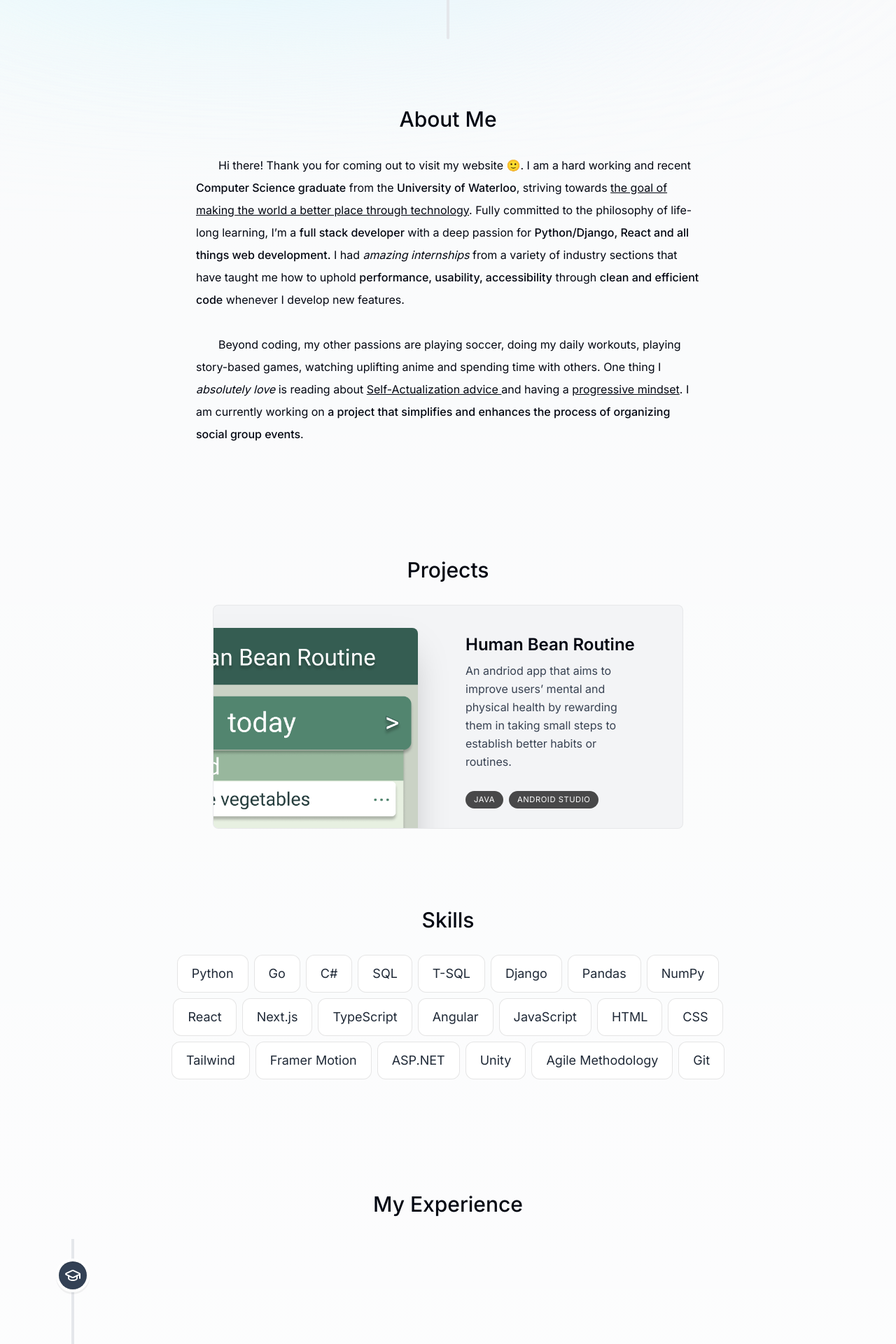
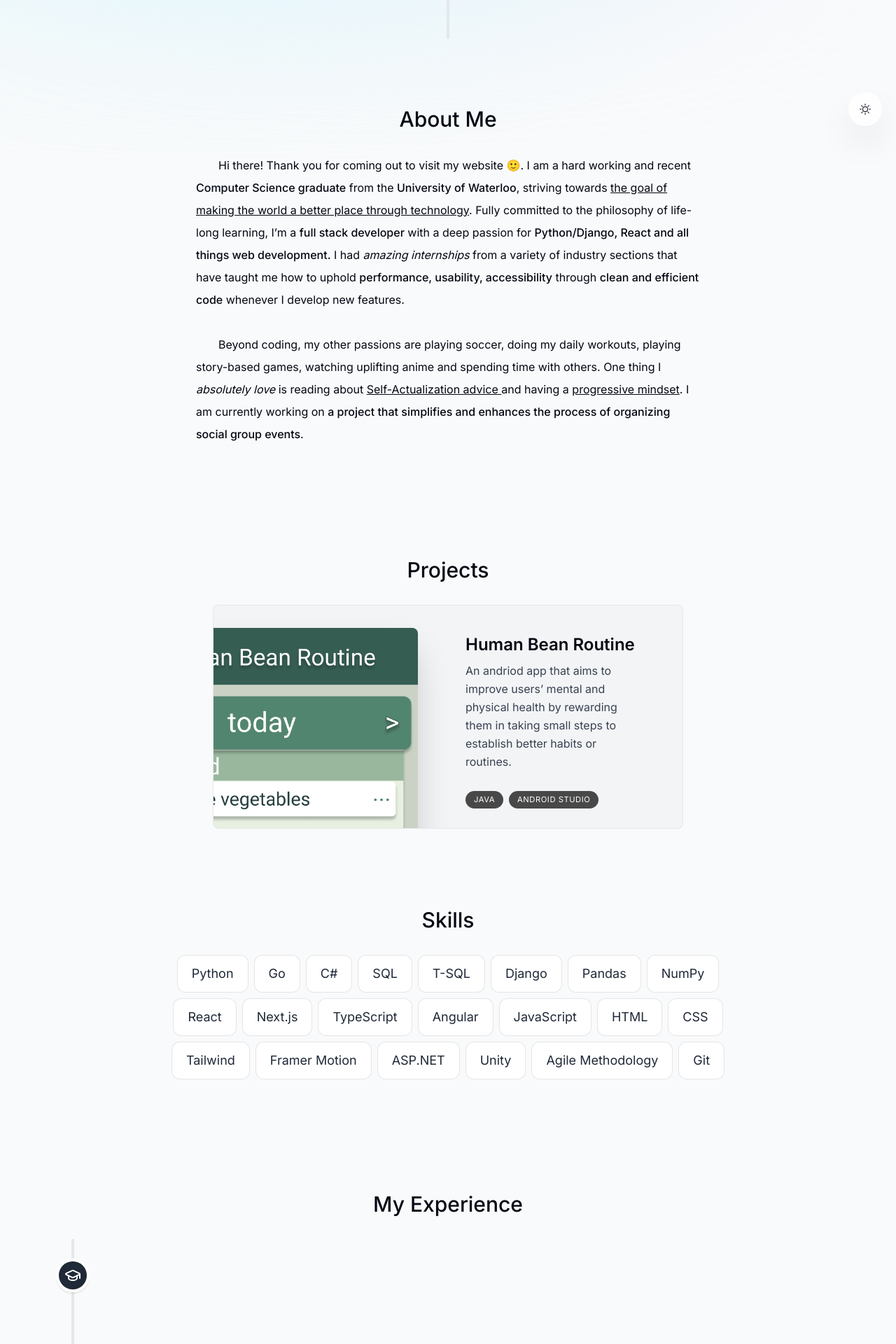
Before and after one commit to KevinGeorge11/portfolio-website, a Next.js app: page / in a window 1280 px wide. Shown: the part 600-2520 px from the top of the page at 70% size. Built offline with nearby package versions, Linux system fonts and the light colour scheme.

Commit message:
added dark mode button and added links in about section

```diff
--- a/app/globals.css
+++ b/app/globals.css
@@ -6,30 +6,10 @@ html {
   --line-color: #e5e7eb;
 }
 
-.borderBlack {
-  @apply border border-black/10
+html.dark {
+  --line-color: rgba(255, 255, 255, 0.2);
 }
 
-:root {
-  --foreground-rgb: 0, 0, 0;
-  --background-start-rgb: 214, 219, 220;
-  --background-end-rgb: 255, 255, 255;
+.borderBlack {
+  @apply border border-black/10;
 }
-
-@media (prefers-color-scheme: dark) {
-  :root {
-    --foreground-rgb: 255, 255, 255;
-    --background-start-rgb: 0, 0, 0;
-    --background-end-rgb: 0, 0, 0;
-  }
-}
-
-body {
-  color: rgb(var(--foreground-rgb));
-  background: linear-gradient(
-      to bottom,
-      transparent,
-      rgb(var(--background-end-rgb))
-    )
-    rgb(var(--background-start-rgb));
-}
--- a/app/layout.tsx
+++ b/app/layout.tsx
@@ -1,7 +1,9 @@
 
 import './globals.css'
 import Header from "@/components/header";
+import ThemeSwitch from '@/components/theme-switch';
 import ActiveSectionContextProvider from '@/context/active-section-context';
+import ThemeContextProvider from '@/context/theme-context';
 import { Inter } from 'next/font/google'
 
 
@@ -19,13 +21,16 @@ export default function RootLayout({
 }) {
   return (
     <html lang="en" className="!scroll-smooth">
-      <body className={`${inter.className} bg-gray-50 text-gray-950 pt-28 sm:pt-36`}>
-        <div className="bg-[#e0e7ff] absolute top-[-6rem] -z-10 right-[11rem] h-[31.25rem] w-[31.25rem] rounded-full blur-[10rem] sm:w-[68.75rem] dark:bg-[#946263]"></div>
+      <body className={`${inter.className} bg-gray-50 text-gray-950 pt-28 sm:pt-36 dark:bg-gray-900 dark:text-gray-50 dark:text-opacity-90`}>
+        <div className="bg-[#e0e7ff] absolute top-[-6rem] -z-10 right-[11rem] h-[31.25rem] w-[31.25rem] rounded-full blur-[10rem] sm:w-[68.75rem] dark:bg-[#44918a]"></div>
         <div className="bg-[#cffafe] absolute top-[-1rem] -z-10 left-[-35rem] h-[31.25rem] w-[50rem] rounded-full blur-[10rem] sm:w-[68.75rem] md:left-[-33rem] lg:left-[-28rem] xl:left-[-15rem] 2xl:left-[-5rem] dark:bg-[#676394]"></div>
-        <ActiveSectionContextProvider>
-          <Header />
-          {children}
-        </ActiveSectionContextProvider>
+        <ThemeContextProvider>
+          <ActiveSectionContextProvider>
+            <Header />
+            {children}
+          </ActiveSectionContextProvider>
+          <ThemeSwitch/>
+        </ThemeContextProvider>
         </body>
     </html>
   )
--- a/components/about.tsx
+++ b/components/about.tsx
@@ -25,7 +25,7 @@ export default function About() {
           I am a hard working and recent{" "}
           <span className="font-medium">Computer Science graduate</span> from the{" "}
           <span className="font-medium">University of Waterloo</span>, striving towards{" "}
-          <span className="underline">the goal of making the world a better place through technology</span>.{" "}
+          <a href="https://medium.com/remote-symfony-team/let-s-make-the-world-a-better-place-through-technology-are-you-in-f4a32591f5ee" target="_blank" className="underline">the goal of making the world a better place through technology</a>.{" "}
           Fully committed to the philosophy of life-long learning, I’m a{" "}
           <span className="font-medium">full stack developer</span> with a deep passion for{" "}
           <span className="font-medium">Python/Django, React and all things web development.</span> I had{" "}
@@ -37,8 +37,8 @@ export default function About() {
         Beyond coding, my other passions are playing soccer, doing my daily workouts, playing story-based games, watching uplifting{" "}
         anime and spending time with others. One thing I{" "}
         <span className="italic">absolutely love</span> is reading about{" "}
-        <span className="underline">Self-Actualization advice </span>and having a{" "}
-        <span className="underline">progressive mindset</span>. I am currently working on{" "}
+        <a href="https://www.healthline.com/health/self-actualization" target="_blank" className="underline">Self-Actualization advice </a>and having a{" "}
+        <a href="https://fastercapital.com/content/Progressive-thinking--Embracing-a-Forward-Looking-Mindset.html" target="_blank" className="underline">progressive mindset</a>. I am currently working on{" "}
         <span className="font-medium">a project that simplifies and enhances the process of organizing social group events</span>.
       </p>
     </motion.section>
--- a/components/experience.tsx
+++ b/components/experience.tsx
@@ -9,10 +9,11 @@ import {
 import "react-vertical-timeline-component/style.min.css";
 import { experiencesData } from "@/lib/data";
 import { useSectionInView } from "@/lib/hooks";
+import { useTheme } from "@/context/theme-context";
 
 export default function Experience() {
   const { ref, inView } = useSectionInView("Experience", 0.1);
-  const theme  = "light";
+  const { theme } = useTheme();
 
   return (
     <section id="experience" ref={ref} className="scroll-mt-28 mb-36 sm:mb-40">
@@ -23,7 +24,7 @@ export default function Experience() {
             <VerticalTimelineElement
 							visible={inView}
               contentStyle={{
-                background: "#f3f4f6",
+                background: theme === "light" ? "#f3f4f6" : "rgba(255, 255, 255, 0.05)",
                 boxShadow: "none",
                 border: "1px solid rgba(0, 0, 0, 0.05)",
                 textAlign: "left",
@@ -36,7 +37,7 @@ export default function Experience() {
               date={item.date}
               icon={item.icon}
               iconStyle={{
-                background: "#334155",
+                background: "#1f2937",
                 color: '#fff',
                 fontSize: "1.5rem",
               }}
--- a/components/header.tsx
+++ b/components/header.tsx
@@ -46,7 +46,7 @@ export default function Header() {
                 {link.name}
                 {link.name === activeSection && (
                   <motion.span
-                    className="bg-gray-200 rounded-full absolute inset-0 -z-10 dark:bg-gray-800"
+                    className="bg-gray-200 rounded-full absolute inset-0 -z-10 dark:bg-gray-200"
                     layoutId="activeSection"
                     transition={{
                       type: "spring",
--- a/components/intro.tsx
+++ b/components/intro.tsx
@@ -48,9 +48,9 @@ export default function Intro() {
         animate={{ opacity: 1, y: 0 }}
       >
         <span className="font-medium">&quot;Hello World!&quot;</span> My name is{" "}
-        <span className="font-bold text-teal-500">Kevin </span> and I am a{" "}
-        <span className="font-bold text-teal-500">full stack developer</span> with{" "}
-        <span className="font-bold text-teal-500">2 years</span> of experience. Building
+        <span className="font-bold text-teal-500 dark:text-[#a6a0ec]">Kevin </span> and I am a{" "}
+        <span className="font-bold text-teal-500 dark:text-[#a6a0ec]">full stack developer</span> with{" "}
+        <span className="font-bold text-teal-500 dark:text-[#a6a0ec]">2 years</span> of experience. Building
         <span className="italic"> clean and user-friendly software</span> while{" "}
         <span className="italic"> continuous learning </span> is what drives me! My focus is {" "}
         <span className="underline font-bold">Python stack + React</span>.
--- /dev/null
+++ b/components/theme-switch.tsx
@@ -0,0 +1,18 @@
+"use client";
+
+import { useTheme } from "@/context/theme-context";
+import React from "react";
+import { BsMoon, BsSun } from "react-icons/bs";
+
+export default function ThemeSwitch() {
+  const { theme, toggleTheme } = useTheme();
+
+  return (
+    <button
+      className="fixed bottom-5 right-5 bg-white w-[3rem] h-[3rem] bg-opacity-80 backdrop-blur-[0.5rem] border border-white border-opacity-40 shadow-2xl rounded-full flex items-center justify-center hover:scale-[1.15] active:scale-105 transition-all dark:bg-gray-900"
+      onClick={toggleTheme}
+    >
+      {theme === "light" ? <BsSun /> : <BsMoon />}
+    </button>
+  );
+}
--- /dev/null
+++ b/context/theme-context.tsx
@@ -0,0 +1,70 @@
+"use client";
+
+import React, { useEffect, useState, createContext, useContext } from "react";
+
+type Theme = "light" | "dark";
+
+type ThemeContextProviderProps = {
+  children: React.ReactNode;
+};
+
+type ThemeContextType = {
+  theme: Theme;
+  toggleTheme: () => void;
+};
+
+const ThemeContext = createContext<ThemeContextType | null>(null);
+
+export default function ThemeContextProvider({
+  children,
+}: ThemeContextProviderProps) {
+  const [theme, setTheme] = useState<Theme>("light");
+
+  const toggleTheme = () => {
+    if (theme === "light") {
+      setTheme("dark");
+      window.localStorage.setItem("theme", "dark");
+      document.documentElement.classList.add("dark");
+    } else {
+      setTheme("light");
+      window.localStorage.setItem("theme", "light");
+      document.documentElement.classList.remove("dark");
+    }
+  };
+
+  useEffect(() => {
+    const localTheme = window.localStorage.getItem("theme") as Theme | null;
+
+    if (localTheme) {
+      setTheme(localTheme);
+
+      if (localTheme === "dark") {
+        document.documentElement.classList.add("dark");
+      }
+    } else if (window.matchMedia("(prefers-color-scheme: dark)").matches) {
+      setTheme("dark");
+      document.documentElement.classList.add("dark");
+    }
+  }, []);
+
+  return (
+    <ThemeContext.Provider
+      value={{
+        theme,
+        toggleTheme,
+      }}
+    >
+      {children}
+    </ThemeContext.Provider>
+  );
+}
+
+export function useTheme() {
+  const context = useContext(ThemeContext);
+
+  if (context === null) {
+    throw new Error("useTheme must be used within a ThemeContextProvider");
+  }
+
+  return context;
+}
--- a/tailwind.config.js
+++ b/tailwind.config.js
@@ -15,4 +15,5 @@ module.exports = {
     },
   },
   plugins: [],
+  darkMode: 'class',
 }
```
